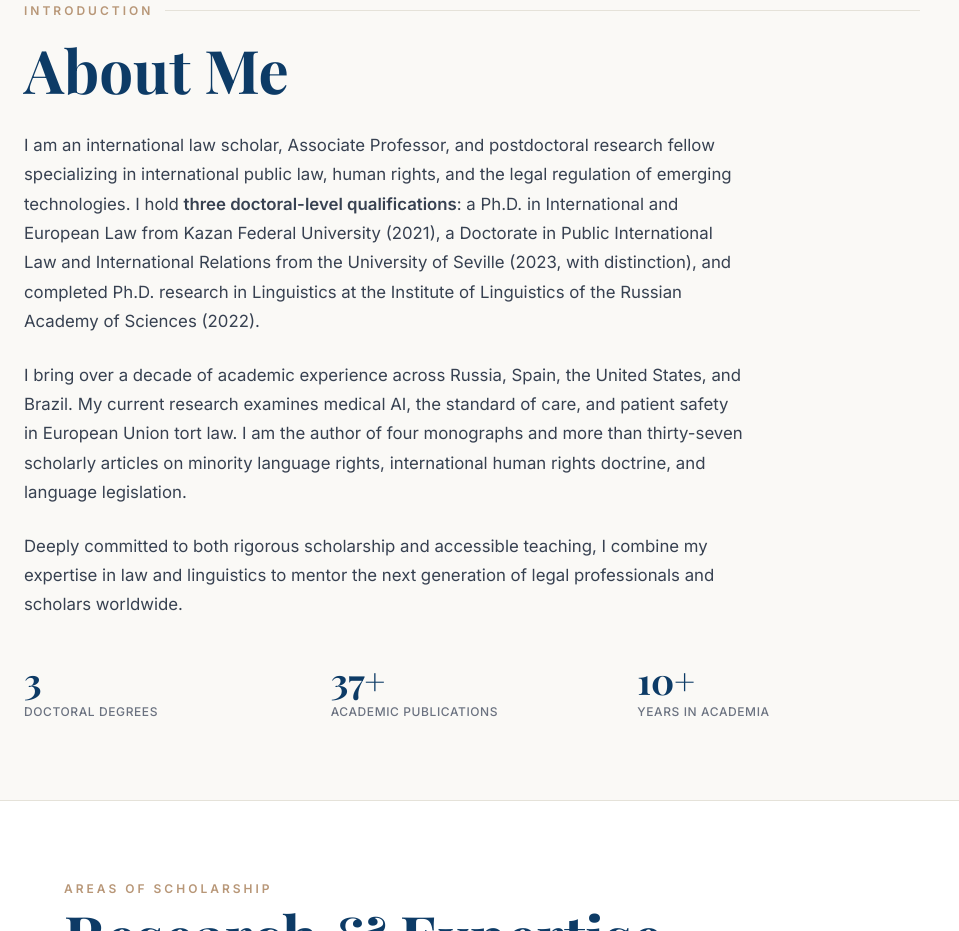
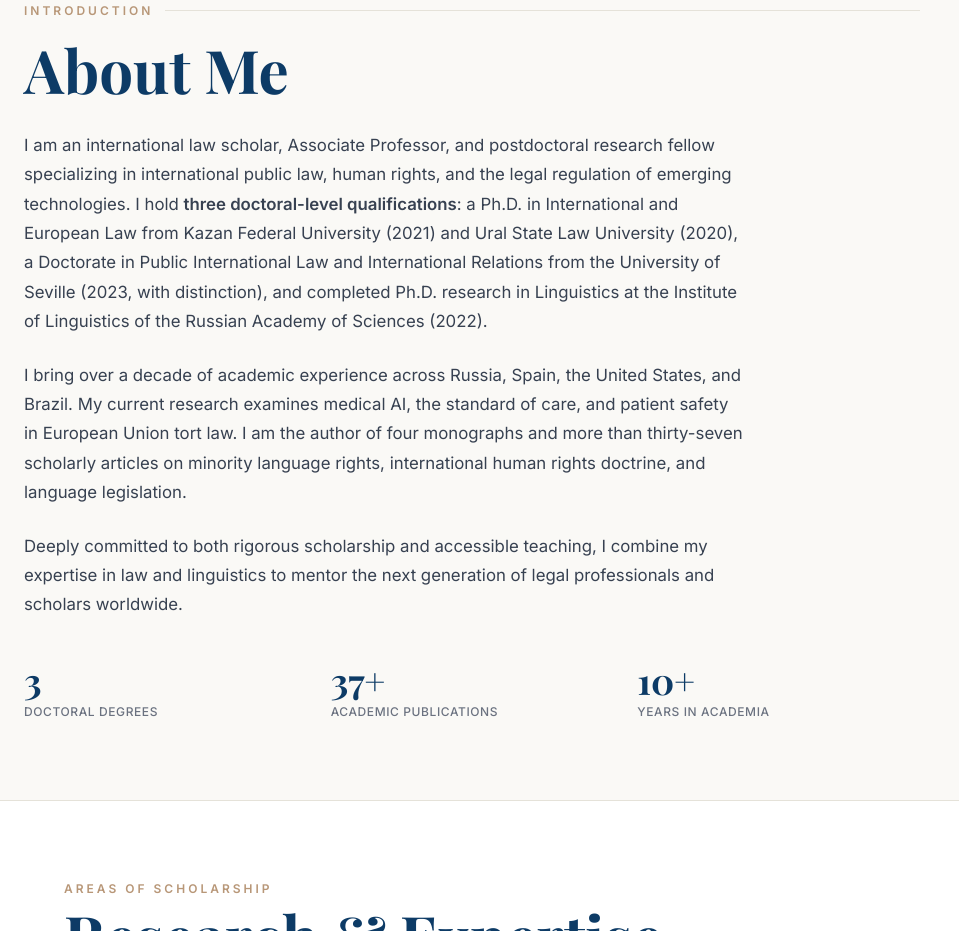
Before and after one commit to neilmcc85/dr-iliana-valiullina-website, a plain HTML site: page index.html in a window 1280 px wide. Shown: the part 813-1744 px from the top of the page, without its empty margins (0-959 px from the left). Drawn offline with nearby package versions, Linux system fonts and the light colour scheme.

Commit message:
Update doctoral qualification wording

```diff
--- a/index.html
+++ b/index.html
@@ -445,7 +445,7 @@
             <h2 class="section-heading text-5xl md:text-6xl tracking-normal text-[#0D3B66]">About Me</h2>
 
             <div class="prose-academic mt-8 space-y-6 max-w-[68ch]">
-                <p>I am an international law scholar, Associate Professor, and postdoctoral research fellow specializing in international public law, human rights, and the legal regulation of emerging technologies. I hold <strong>three doctoral-level qualifications</strong>: a Ph.D. in International and European Law from Kazan Federal University (2021), a Doctorate in Public International Law and International Relations from the University of Seville (2023, with distinction), and completed Ph.D. research in Linguistics at the Institute of Linguistics of the Russian Academy of Sciences (2022).</p>
+                <p>I am an international law scholar, Associate Professor, and postdoctoral research fellow specializing in international public law, human rights, and the legal regulation of emerging technologies. I hold <strong>three doctoral-level qualifications</strong>: a Ph.D. in International and European Law from Kazan Federal University (2021) and Ural State Law University (2020), a Doctorate in Public International Law and International Relations from the University of Seville (2023, with distinction), and completed Ph.D. research in Linguistics at the Institute of Linguistics of the Russian Academy of Sciences (2022).</p>
 
                 <p>I bring over a decade of academic experience across Russia, Spain, the United States, and Brazil. My current research examines medical AI, the standard of care, and patient safety in European Union tort law. I am the author of four monographs and more than thirty-seven scholarly articles on minority language rights, international human rights doctrine, and language legislation.</p>
 
```
Also changed, not shown: public/index.html (+1 -1 lines).
